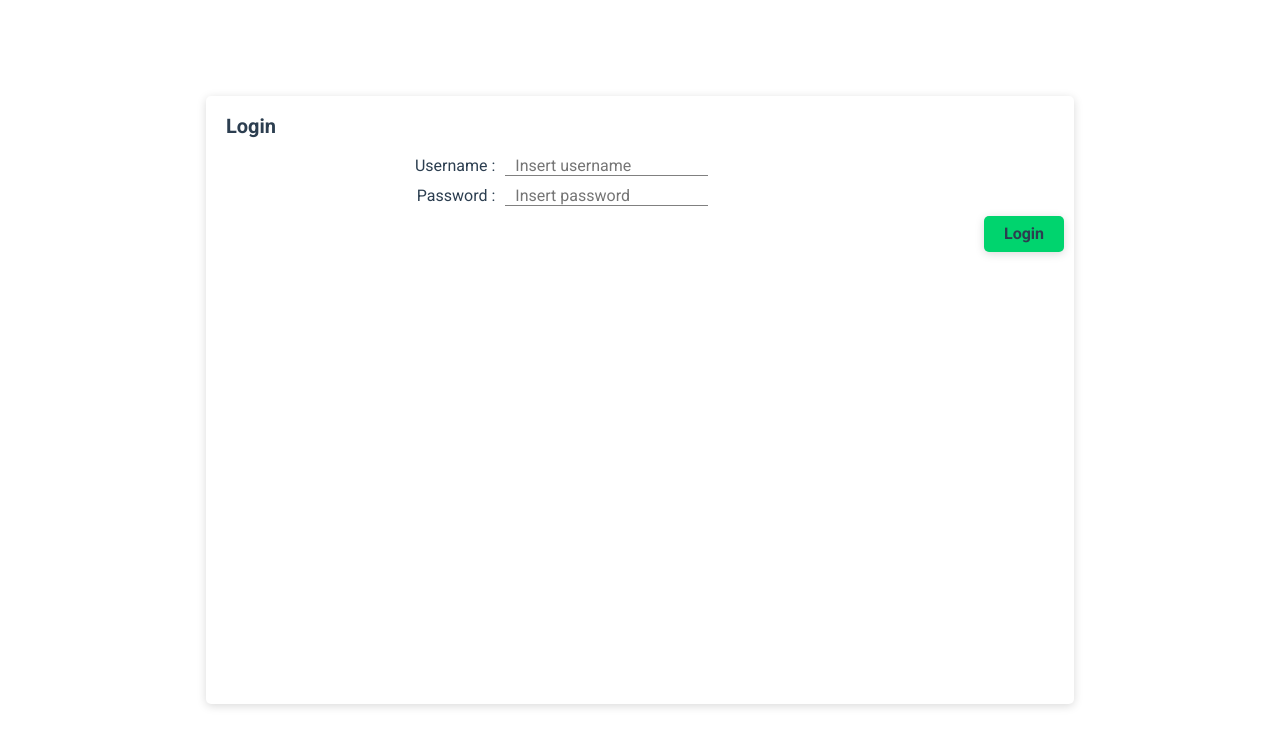
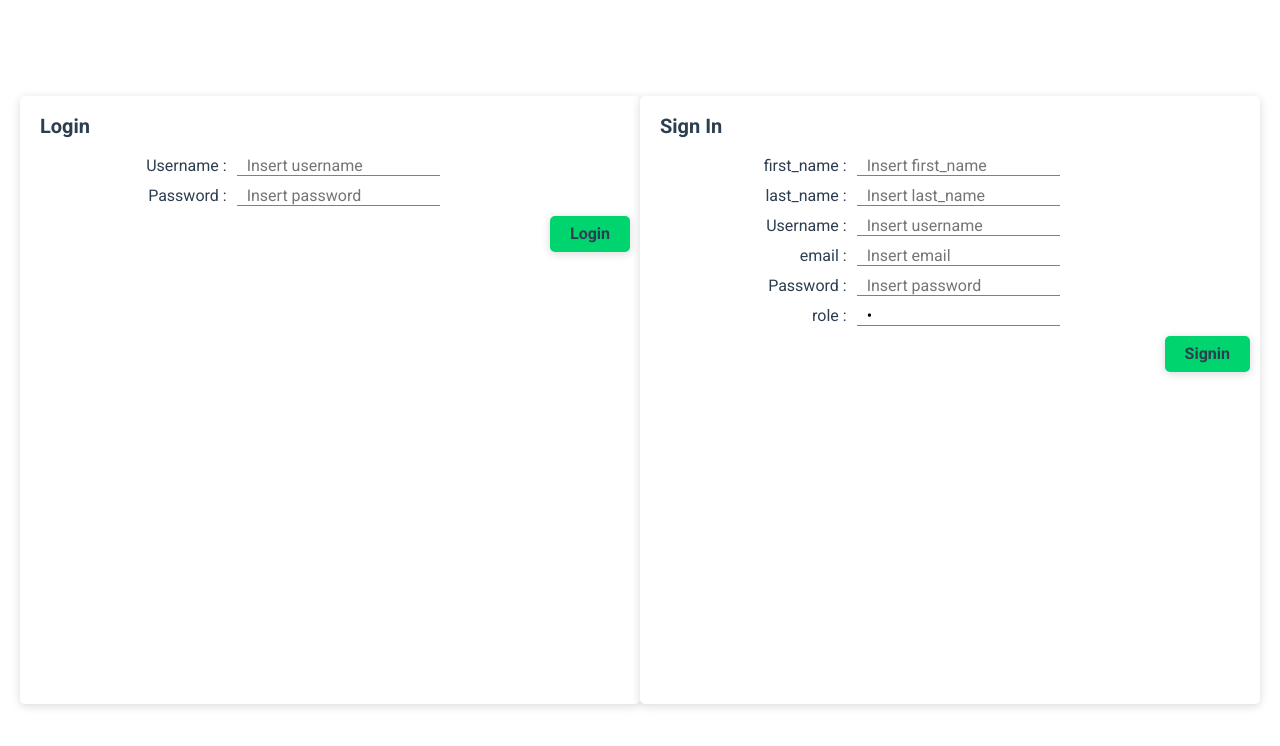
Before and after one commit to Spounge/TimeManager, a Vue app in the folder frontend/: page /login in a window 1280 px wide. Shown: the top 746 px of the page. Built offline with nearby package versions, Linux system fonts and the light colour scheme.

Commit message:
[WorkingTimes]: better fetch timing

```diff
--- a/frontend/src/components/WorkingTimes.vue
+++ b/frontend/src/components/WorkingTimes.vue
@@ -85,7 +85,7 @@ export default {
       .then(res => res.json())
       .then(json => {
         console.log('wk', json);
-        let newData = json.data.map((workingTime) => {
+        this.workingTimesData = json.data.map((workingTime) => {
           return {
             ...workingTime,
             duration: secondToHHMMSS((
@@ -93,8 +93,6 @@ export default {
             ) / 1000)
           }
         });
-        this.workingTimesData = [...newData];
-        this.$forceUpdate();
       });
     },
     toggleForm(show = true) {
@@ -113,19 +111,13 @@ export default {
         headers: {
           "Content-Type": "application/json",
         }
-      }).then(() => this.refreshWorkintTimes(0))
+      }).then(() => this.fetchWorkingTimes())
         .catch(e => console.error(e));
     },
-    refreshWorkintTimes(ms) {
-      this.refreshTimeout = setTimeout(() => {
-        this.fetchWorkingTimes();
-        clearTimeout(this.refreshTimeout);
-      }, ms);
-    }
   },
   watch: {
     timerInterval() {
-      this.refreshWorkintTimes(50);
+      this.fetchWorkingTimes();
     },
   }
 };
--- a/frontend/src/store/ClockModule.js
+++ b/frontend/src/store/ClockModule.js
@@ -44,8 +44,6 @@ export const ClockModule = {
   },
   actions: {
     startTimer: (context, currentUserId) => {
-      context.commit('startTimer', { currentUserId });
-
       fetch(`${apiUrl}/working_times`, {
         method: 'POST',
         headers: {
@@ -58,12 +56,13 @@ export const ClockModule = {
           }
         })
       }).then(res => res.json())
-        .then(json => console.log('START WORK', json))
+        .then(json => {
+          console.log('START WORK', json);
+          context.commit('startTimer', { currentUserId });
+        })
         .catch(err => console.error(err));
     },
     stopTimer: (context, currentUserId) => {
-      context.commit('stopTimer', { currentUserId });
-
       fetch(`${apiUrl}/working_times_by_user/stop/${UserModule.state.user_id}`, {
         method: 'PUT',
         headers: {
@@ -76,7 +75,10 @@ export const ClockModule = {
           }
         })
       }).then(res => res.json())
-        .then(json => console.log('STOP WORK', json))
+        .then(json => {
+          console.log('STOP WORK', json);
+          context.commit('stopTimer', { currentUserId });
+        })
         .catch(err => console.error(err));
     }
   },
--- a/frontend/src/views/Authentication.vue
+++ b/frontend/src/views/Authentication.vue
@@ -1,5 +1,6 @@
 <template>
   <div class="authentication">
+
     <form class="login tile" @submit.prevent="login()">
       <header class="header">
         <h3 class="title">Login</h3>
@@ -31,6 +32,80 @@
         <button type="submit" class="button-green">Login</button>
       </footer>
     </form>
+
+    <form class="login tile" @submit.prevent="signin()">
+      <header class="header">
+        <h3 class="title">Sign In</h3>
+      </header>
+      <div class="login-form">
+        <div class="input-container">
+          <label class="label" for="username">first_name :</label>
+          <input
+            class="input"
+            id="username"
+            type="text"
+            placeholder="Insert first_name"
+            v-model="signinForm.first_name"
+          />
+        </div>
+        <div class="input-container">
+          <label class="label" for="username">last_name :</label>
+          <input
+            class="input"
+            id="username"
+            type="text"
+            placeholder="Insert last_name"
+            v-model="signinForm.last_name"
+          />
+        </div>
+        <div class="input-container">
+          <label class="label" for="username">Username :</label>
+          <input
+            class="input"
+            id="username"
+            type="text"
+            placeholder="Insert username"
+            v-model="signinForm.username"
+          />
+        </div>
+        <div class="input-container">
+          <label class="label" for="username">email :</label>
+          <input
+            class="input"
+            id="username"
+            type="text"
+            placeholder="Insert email"
+            v-model="signinForm.email"
+          />
+        </div>
+
+        <div class="input-container">
+          <label class="label" for="password">Password :</label>
+          <input
+            class="input"
+            id="password"
+            type="password"
+            placeholder="Insert password"
+            v-model="signinForm.password"
+          />
+        </div>
+
+        <div class="input-container">
+          <label class="label" for="password">role :</label>
+          <input
+            class="input"
+            id="password"
+            type="password"
+            placeholder="Insert role"
+            v-model="signinForm.role"
+          />
+        </div>
+      </div>
+      <footer class="footer">
+        <button type="submit" class="button-green">Signin</button>
+      </footer>
+    </form>
+
   </div>
 </template>
 
@@ -44,11 +119,20 @@ export default {
       username: "",
       password: "",
     },
+    signinForm: {
+      first_name: "",
+      last_name: "",
+      email: "",
+      username: "",
+      password: "",
+      role: 1,
+    },
   }),
   methods: {
     ...mapActions('user', ['setUser']),
     login() {
       console.log(this.loginForm);
+
       fetch(`${apiUrl}/login`, {
         method: "POST",
         headers: {
@@ -69,7 +153,32 @@ export default {
         })
       })
       .catch(e => console.error(e));
+
     },
+
+    signin() {
+      fetch('http://localhost:4000/api/users', {
+        method: 'POST',
+        headers: {
+          "Content-Type": "application/json"
+        },
+        body: JSON.stringify({
+          user: {
+            first_name: this.signinForm.first_name,
+            last_name: this.signinForm.last_name,
+            username: this.signinForm.username,
+            password: this.signinForm.password,
+            email: this.signinForm.email,
+            role_id: this.signinForm.role,
+          }
+        })
+      })
+        .then(response => response.json())
+        .then(json => {
+          console.log("JSON", json);
+        })
+    }
+
   },
 };
 </script>
```
Also changed, not shown: frontend/src/store/UserModule.js (+0 -8 lines).
